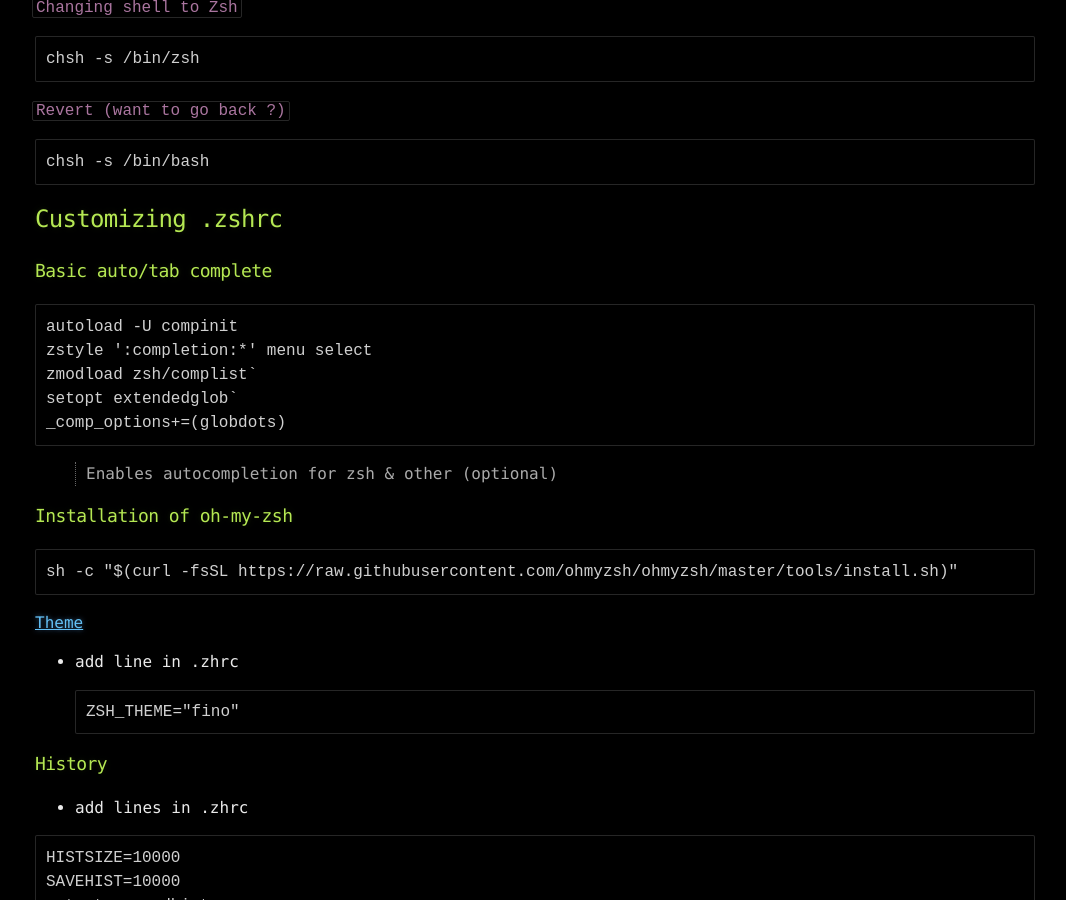
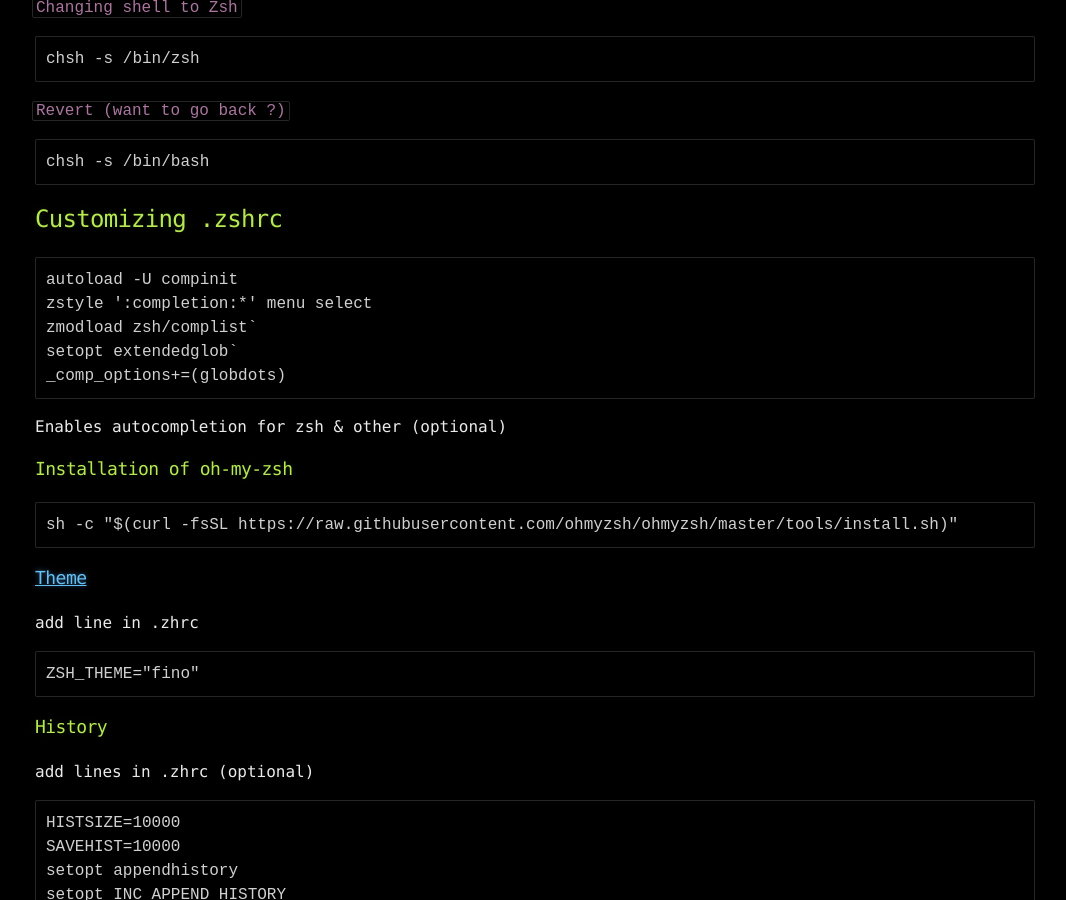
Before and after one commit to zoulx32/mr-mittens.oldweb, a Jekyll site: the page built from _posts/2023-09-08-Your shell.md, in a window 1280 px wide and 900 px high, scrolled down 923 px. Shown: the whole window, without its empty margins (105-1171 px from the left). Built offline with Jekyll 4.4.1, drawn with Linux system fonts in a browser that asks for light colours.

Commit message:
post : updated

````diff
--- a/_posts/2023-09-08-Your shell.md
+++ b/_posts/2023-09-08-Your shell.md
@@ -36,12 +36,6 @@ chsh -s /bin/bash
 
 ## Customizing .zshrc
 
-
-
-
-### Basic auto/tab complete
-
-
 ```
 autoload -U compinit
 zstyle ':completion:*' menu select
@@ -49,7 +43,7 @@ zmodload zsh/complist`
 setopt extendedglob`
 _comp_options+=(globdots)
 ```
->Enables autocompletion for zsh & other (optional)
+Enables autocompletion for zsh & other (optional)
 
 
 ### Installation of oh-my-zsh
@@ -59,16 +53,17 @@ sh -c "$(curl -fsSL https://raw.githubusercontent.com/ohmyzsh/ohmyzsh/master/too
 ```
 
 
-[Theme](https://github.com/ohmyzsh/ohmyzsh/wiki/Themes)
+### [Theme](https://github.com/ohmyzsh/ohmyzsh/wiki/Themes)
 
-- add line in .zhrc
+add line in .zhrc
+
 ```
 ZSH_THEME="fino"
 ```
 
 ### History
 
-- add lines in .zhrc
+add lines in .zhrc (optional)
 
 ```
 HISTSIZE=10000
@@ -94,7 +89,7 @@ git clone https://github.com/zsh-users/zsh-syntax-highlighting.git ${ZSH_CUSTOM:
 
 ```
 
-- add this line in .zhrc for plugins.
+add this line in .zhrc for plugins.
 
 ```
 plugins=(git zsh-autosuggestions zsh-syntax-highlighting)
````
